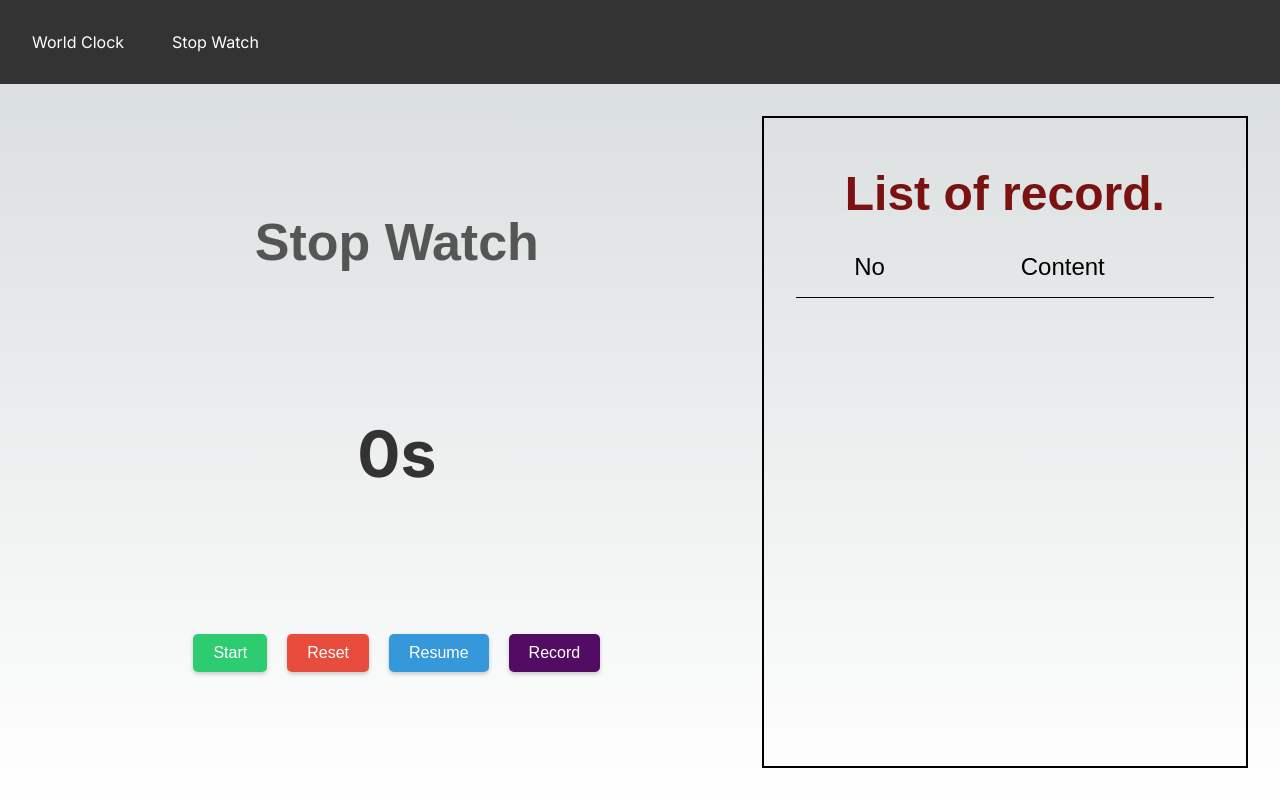
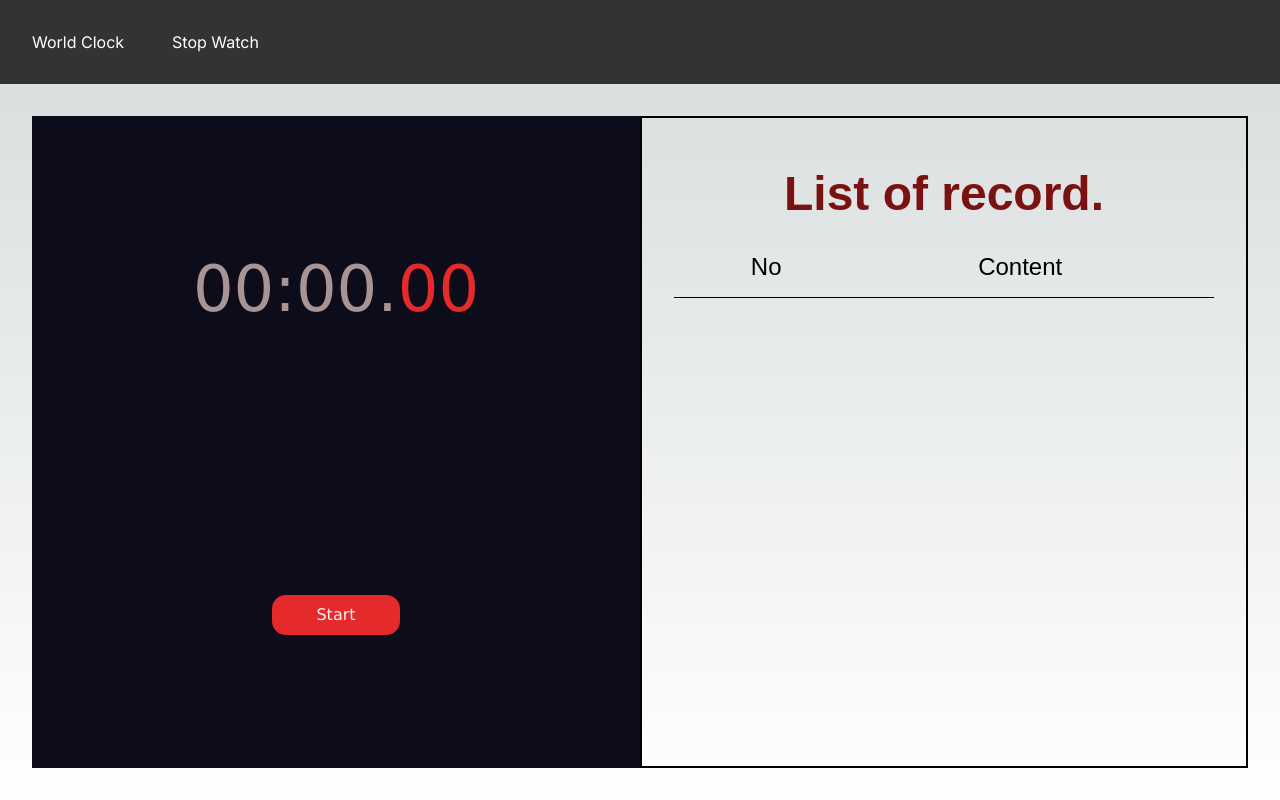
Before and after one commit to max-tonny8/stopwatch, a Next.js app: page /stopwatch in a window 1280 px wide. Built offline with nearby package versions, Linux system fonts and the light colour scheme.

Commit message:
first complete stopwatch

```diff
--- a/src/app/stopwatch/page.tsx
+++ b/src/app/stopwatch/page.tsx
@@ -1,13 +1,9 @@
 "use client"
 import React, { useState, useRef, useEffect } from "react";
 import styled from "styled-components";
+import Timer from "@/components/Timer";
+import ControlButtons from "@/components/ControlButtons";
 import Navbar from "@/components/Navbar";
-
-export const Common = styled.div`
-  display: flex;
-  text-align: center;
-  align-items: center;
-`;
 
 export const Content = styled.div`
   display: flex;
@@ -16,63 +12,15 @@ export const Content = styled.div`
   height: calc(100vh - 84px);
 `;
 
-export const Wrapper = styled.main`
-  display: flex;
-  flex-direction: column;
-  justify-content: space-between;
-  align-items: center;
-  padding: 6rem;
-  width: 60%;
-`;
-
-export const Subtitle = styled.h2`
-  font-size: 52px;
-  margin-bottom: 20px;
-  color: #555;
-  font-family: Arial, sans-serif;
-`;
-
-export const Sectime = styled.div`
-  font-size: 64px;
-  color: #333;
-  font-weight: bold;
-  margin-bottom: 20px;
-`;
-
-export const Buttons = styled.div`
-  display: flex;
-  gap: 20px;
-`;
-
-export const Button = styled.button`
-  padding: 10px 20px;
-  border-radius: 5px;
-  font-Size: 16px;
-  color: white;
-  cursor: pointer;
-  border: none;
-  outline: none;
-  box-shadow: 0 2px 4px rgba(0, 0, 0, 0.2);
-`;
-
-export const PauseBtn = styled(Button)`
-  background-color: #f39c12;
-`;
-
-export const StartBtn = styled(Button)`
-  background-color: #2ecc71;
-`;
-
-export const RestBtn = styled(Button)`
-  background-color: #e74c3c;
-`;
-
-export const ResumeBtn = styled(Button)`
-  background-color: #3498db;
-`;
-
-export const RecordBtn = styled(Button)`
-  background-color: #530c64;
+export const Wrapper = styled.div`
+  &.stop-watch {
+    width: 50%;
+    background-color: #0d0c1b;
+    display: flex;
+    flex-direction: column;
+    align-items: center;
+    justify-content: space-around;
+  }
 `;
 
 export const RecordList = styled.div`
@@ -82,7 +30,7 @@ export const RecordList = styled.div`
   color: #233849;
   padding: 2rem;
   border: solid 2px #000000;
-  width: 40%;
+  width: 50%;
   overflow-y: scroll;
 `;
 
@@ -100,9 +48,12 @@ export const Record = styled.div`
   flex-direction: column;
 `;
 
-export const RecordWrapper = styled(Common)`
+export const RecordWrapper = styled.div`
   padding: 1rem;
   border-bottom: solid 1px #000;
+  display: flex;
+  text-align: center;
+  align-items: center;
 `;
 
 export const RecordNo = styled.p`
@@ -122,89 +73,60 @@ export const RecordContent = styled.p`
 `;
 
 const StopWatch: React.FC = () => {
-  const [running, setRunning] = useState(false);
-  const [resume, setResume] = useState(false);
-  const [time, setTime] = useState(0);
-  const intervalRef = useRef(null);
-  const startTimeRef = useRef(0);
+  const [isActive, setIsActive] = useState<boolean>(false);
+  const [isPaused, setIsPaused] = useState<boolean>(true);
+  const [time, setTime] = useState<number>(0);
   const [recordList, setRecordList] = useState<number[]>([]);
 
-  const recordStopwatch = () => {
+  React.useEffect(() => {
+    let interval = null;
+
+    if (isActive && isPaused === false) {
+      interval = setInterval(() => {
+        setTime((time) => time + 10);
+      }, 10);
+    } else {
+      clearInterval(interval);
+    }
+    return () => {
+      clearInterval(interval);
+    };
+  }, [isActive, isPaused]);
+
+  const handleRecord = () => {
+    console.log(time);
     setRecordList([...recordList, time]);
-    console.log(recordList);
   }
 
-  const pauseStopwatch = () => {
-    clearInterval(intervalRef.current);
-    setRunning(false);
-  }
+  const handleStart = () => {
+    setIsActive(true);
+    setIsPaused(false);
+  };
 
-  const startStopwatch = () => {
-    startTimeRef.current = Date.now() - time * 100;
-    intervalRef.current = setInterval(() => {
-      setTime(Math.floor((Date.now() - startTimeRef.current) / 1000));
-    }, 1000);
-    setRunning(true);
-  }
+  const handlePauseResume = () => {
+    setIsPaused(!isPaused);
+  };
 
-  const resetStopwatch = () => {
-    clearInterval(intervalRef.current);
+  const handleReset = () => {
+    setIsActive(false);
     setTime(0);
     setRecordList([]);
-    setRunning(false);
-  }
-
-  const resumeStopwatch = () => {
-    console.log(time);
-    startTimeRef.current = Date.now() - time * 1000;
-    console.log(startTimeRef.current)
-    intervalRef.current = setInterval(() => {
-      setTime(Math.floor((Date.now() -
-        startTimeRef.current) / 1000));
-    }, 1000);
-    setRunning(true);
-  }
-
-  useEffect(() => {
-    if (running) {
-      startStopwatch();
-    }
-    return () => {
-      clearInterval(intervalRef.current);
-    };
-  }, [running]);
+  };
 
   return (
     <>
       <Navbar />
       <Content>
-        <Wrapper>
-          <Subtitle>Stop Watch</Subtitle>
-          <Sectime>{time}s</Sectime>
-          <Buttons>
-            {running ? (
-              <PauseBtn onClick={pauseStopwatch}>
-                Pause
-              </PauseBtn>
-            ) : (
-              <>
-                <StartBtn onClick={startStopwatch}>
-                  Start
-                </StartBtn>
-                <RestBtn onClick={resetStopwatch}>
-                  Reset
-                </RestBtn>
-              </>
-            )}
-            {!running && (
-              <ResumeBtn onClick={resumeStopwatch}>
-                Resume
-              </ResumeBtn>
-            )}
-            <RecordBtn onClick={recordStopwatch}>
-              Record
-            </RecordBtn>
-          </Buttons>
+        <Wrapper className="stop-watch">
+          <Timer time={time} isPaused={isPaused} />
+          <ControlButtons
+            active={isActive}
+            isPaused={isPaused}
+            handleRecord={handleRecord}
+            handleStart={handleStart}
+            handlePauseResume={handlePauseResume}
+            handleReset={handleReset}
+          />
         </Wrapper>
         <RecordList>
           <RecordTitle>List of record.</RecordTitle>
@@ -217,7 +139,7 @@ const StopWatch: React.FC = () => {
               return (
                 <RecordWrapper>
                   <RecordNo>{index + 1}</RecordNo>
-                  <RecordContent>{record}</RecordContent>
+                  <Timer time={record} type='record' />
                 </RecordWrapper>
               )
             })}
--- /dev/null
+++ b/src/components/ControlButtons.tsx
@@ -0,0 +1,80 @@
+import React from "react";
+import styled from "styled-components";
+
+export const Wrapper = styled.div`
+    &.Control-Buttons {
+        margin: 3rem 0;
+        width: 100%;
+        box-sizing: border-box;
+        display: flex;
+        align-items: center;
+        justify-content: center;
+    }
+
+    .btn-grp {
+        display: flex;
+        align-items: center;
+        justify-content: space-around;
+    }
+
+    .btn {
+        font-family: Verdana, Geneva, Tahoma, sans-serif;
+        width: 10vw;
+        height: 5vh;
+        border-radius: 14px;
+        margin: 0px 6px;
+        display: flex;
+        border: 2px solid #e42a2a;
+        justify-content: center;
+        align-items: center;
+        cursor: pointer;
+        color: #f5f5f5;
+    }
+
+    .btn-one {
+        background-color: #e42a2a;
+    }
+
+    .hidden {
+        display: none;
+    }
+
+    .block {
+        display: flex;
+        text-align: center;
+        align-items: center;
+    }
+`;
+
+export default function ControlButtons(props: { active: boolean, isPaused: boolean, handleRecord: () => void, handleStart: () => void, handleReset: () => void, handlePauseResume: () => void }) {
+    const { active, isPaused, handleRecord, handleStart, handleReset, handlePauseResume } = props;
+
+    const StartButton = (
+        <div className="btn btn-one btn-start"
+            onClick={handleStart}>
+            Start
+        </div>
+    );
+    const ActiveButtons = (
+        <div className="btn-grp">
+            <div className="btn btn-two"
+                onClick={handleReset}>
+                Reset
+            </div>
+            <div className="btn btn-one"
+                onClick={handlePauseResume}>
+                {isPaused ? "Resume" : "Pause"}
+            </div>
+            <div className={`${isPaused ? "hidden" : "btn btn-two block"}`}
+                onClick={handleRecord}>
+                Record
+            </div>
+        </div>
+    );
+
+    return (
+        <Wrapper className="Control-Buttons">
+            <div>{active ? ActiveButtons : StartButton}</div>
+        </Wrapper>
+    );
+}
--- /dev/null
+++ b/src/components/Timer.tsx
@@ -0,0 +1,42 @@
+import React from "react";
+import styled from "styled-components";
+
+export const Wrapper = styled.div<{$style: string}>`
+    &.timer {
+        margin: ${({$style}) => $style === 'record' ? '' : '3rem 0'};
+        width: 100%;
+        display: flex;
+        height: 12%;
+        justify-content: center;
+        align-items: center;
+    }
+
+    .digits {
+        font-family: Verdana, Geneva, Tahoma, sans-serif;
+        font-size: ${({$style}) => $style === 'record' ? '24px' : '4rem'};
+        color: #a89494;
+    }
+
+    .mili-sec {
+        color: #e42a2a;
+    }
+`;
+
+const Timer = ({ time, type }: { time: number, type?: string }) => {
+
+    return (
+        <Wrapper className="timer" $style={type!}>
+            <span className="digits">
+                {("0" + Math.floor((time / 60000) % 60)).slice(-2)}:
+            </span>
+            <span className="digits">
+                {("0" + Math.floor((time / 1000) % 60)).slice(-2)}.
+            </span>
+            <span className="digits mili-sec">
+                {("0" + ((time / 10) % 100)).slice(-2)}
+            </span>
+        </Wrapper>
+    );
+}
+
+export default Timer;
```
